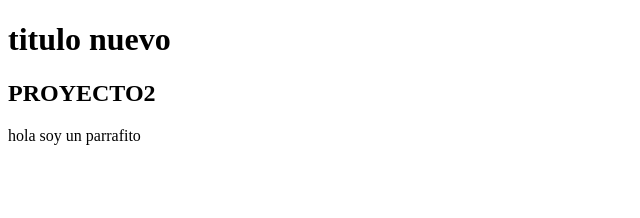
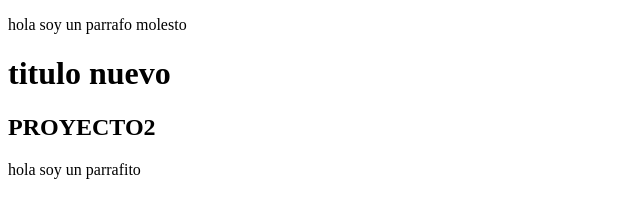
Before and after one commit to Pieroacosta15/PROYECTOx, a plain HTML site: page index.html in a window 1280 px wide. Shown: the whole page, without its empty margins (0-640 px from the left). Drawn offline with Linux system fonts and the light colour scheme.

Commit message:
agregue cositas personales

```diff
--- a/index.html
+++ b/index.html
@@ -7,6 +7,7 @@
     <title>Document</title>
 </head>
 <body>
+    <p>hola soy un parrafo molesto</p>
     <h1>titulo nuevo</h1>
     <h2>PROYECTO2</h2>
     <p>hola soy un parrafito</p>
```
